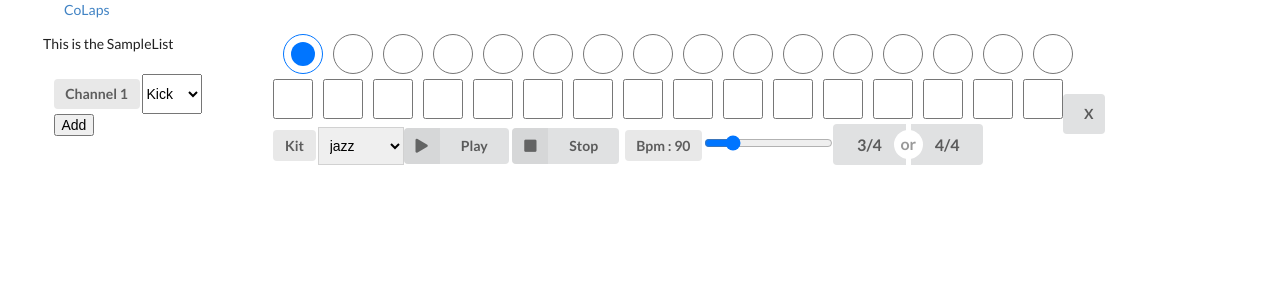
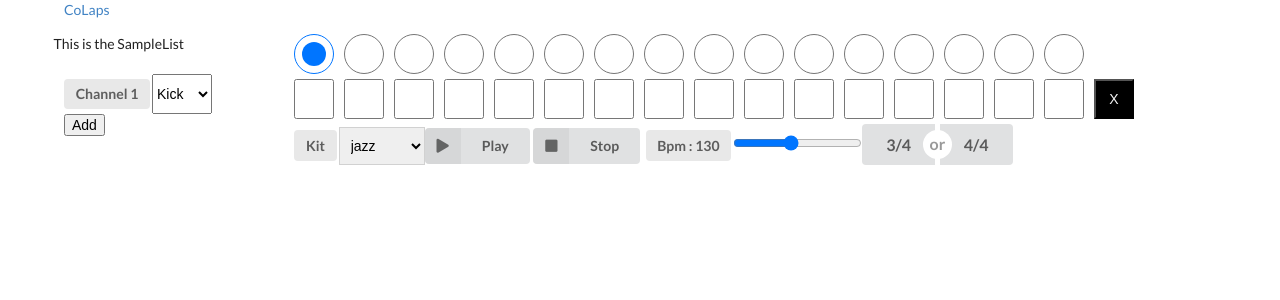
Before and after one commit to Labuch/colaps, a React (Create React App) app in the folder client/: page /SampleLooper in a window 1280 px wide. Both pictures are taken after a click on the button "Add". Shown: the top 300 px of the page. Built offline with nearby package versions, Linux system fonts and the light colour scheme; no server answers.

Commit message:
stylizase a little bit

```diff
--- a/client/src/colaps.css
+++ b/client/src/colaps.css
@@ -13,7 +13,7 @@
     height: 40px;
     margin-left: auto;
     margin-right: auto;
-    display: inline-block;
+    display: inline-flex;
 }
 
 
--- a/client/src/components/App.js
+++ b/client/src/components/App.js
@@ -1,6 +1,5 @@
 import React, {Component} from 'react';
 import {BrowserRouter, Route} from 'react-router-dom';
-import {connect} from 'react-redux';
 
 
 import Header from './Header';
--- a/client/src/containers/Metronome.js
+++ b/client/src/containers/Metronome.js
@@ -20,7 +20,7 @@ class Metronome extends Component {
     }
     render (){
         return (
-            <div className="Metronome">
+            <div className="row Metronome">
 
                 {this.renderBeet()}
 
--- a/client/src/containers/PatternMatrix.js
+++ b/client/src/containers/PatternMatrix.js
@@ -15,7 +15,7 @@ class PatternMatrix extends Component {
                   Row.push(<input key={key+"case"+index} type="checkbox" className="Channel-case" checked={ele}
                                   onClick={()=>this.props.switchCase(key, index )} />);
               });
-               Row.push(<button key={"delete"+key} className="ui delete button " onClick={()=>this.props.deleteChannel(key)}>X</button>)
+               Row.push(<button key={"delete"+key} className="delete " onClick={()=>this.props.deleteChannel(key)}>X</button>)
               Div.push(<div key={key} className="row">{Row}</div>);
            })
             return Div;
--- a/client/src/containers/Player.js
+++ b/client/src/containers/Player.js
@@ -26,9 +26,9 @@ class Player extends Component {
                 <input className="" max="220" min="60" step="1" type="range" value={this.props.metronome.tempo} onChange={(e)=> {
                     ; this.props.setTempo(e.target.value)}} />
                 <div className="ui large buttons">
-                    <button className="ui button" onClick={()=>this.props.setMode(12)}>3/4</button>
+                    <button className="ui button" onClick={()=>this.props.setMode(12)} checked={this.props.metronome === 12}>3/4</button>
                     <div className="or"></div>
-                    <button className="ui button" onClick={()=>this.props.setMode(16)}>4/4</button>
+                    <button className="ui button" onClick={()=>this.props.setMode(16)} checked={this.props.metronome === 14}>4/4</button>
                 </div>
             </div>
 
--- a/client/src/containers/SampleList.js
+++ b/client/src/containers/SampleList.js
@@ -37,7 +37,7 @@ class SampleList extends Component {
 
     render (){
         return (
-            <div className="row Sample-list">
+            <div className="Sample-list">
                 <div className="row"> This is the SampleList</div>
                 {this.renderSampleList()}
                 {this.renderAddChannelButton()}
--- a/client/src/handler/AudioContextHandler.js
+++ b/client/src/handler/AudioContextHandler.js
@@ -33,7 +33,7 @@ class AudioContextHandler {
             console.log("action:",state.lastAction );
             if (state.lastAction.type == START_METRONOME )
             {
-                setTimeout(()=>store.dispatch({type: TICK_METRONOME}), 60000/state.metronome.tempo);
+                setTimeout(()=>store.dispatch({type: TICK_METRONOME}), 60000/(state.metronome.tempo * state.metronome.mode /4 ));
 
             }
             if (state.lastAction.type == TICK_METRONOME && state.metronome.running)
@@ -57,7 +57,7 @@ class AudioContextHandler {
                     sourceBuffer.start();
                 });
 
-                setTimeout(()=>store.dispatch({type: TICK_METRONOME}), 60000/state.metronome.tempo);
+                setTimeout(()=>store.dispatch({type: TICK_METRONOME}),  60000/(state.metronome.tempo * state.metronome.mode /4));
             }
 
         }
--- a/client/src/reducers/loggedActionReducer.js
+++ b/client/src/reducers/loggedActionReducer.js
@@ -1,4 +1,3 @@
-import {LOG_ACTION } from '../actions/types';
 
 export default function ( state = [], action){
 
--- a/client/src/reducers/metronomeReducer.js
+++ b/client/src/reducers/metronomeReducer.js
@@ -5,7 +5,7 @@ export default function ( state = [], action){
 
     switch(action.type) {
         case INIT_METRONOME :
-            return {running: false , count : 0, mode: 16, tempo:90 ,kit:1}
+            return {running: false , count : 0, mode: 16, tempo:130 ,kit:1}
         case STOP_METRONOME :
             return { ...state, running: false , count : 0 };
         case START_METRONOME:
```
